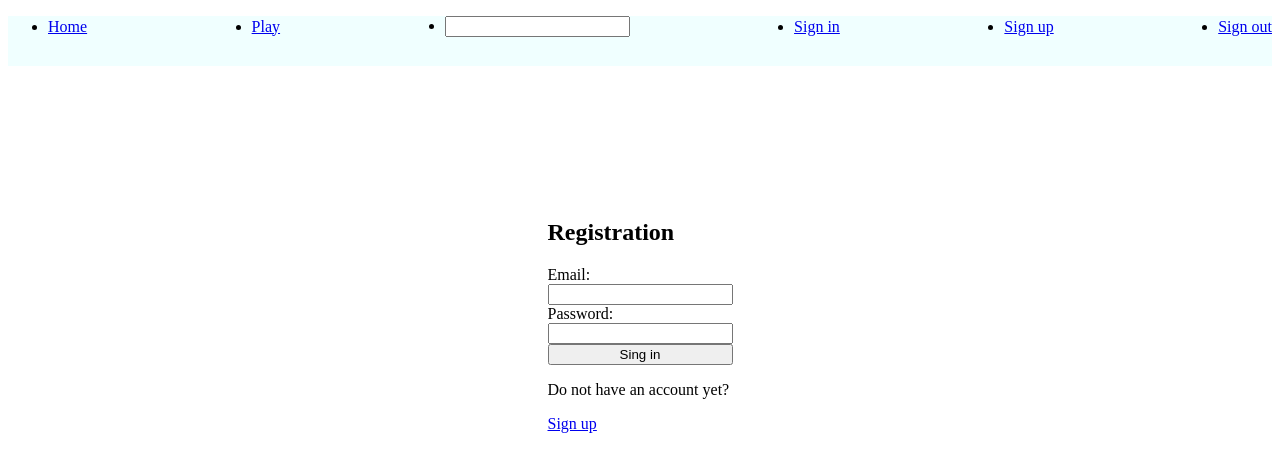
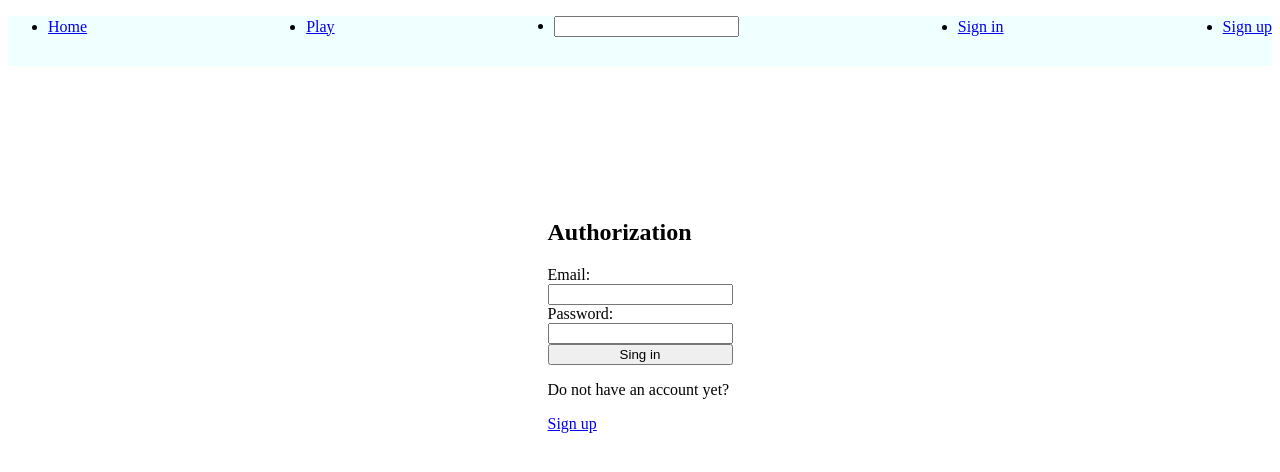
Before and after one commit to Samirox66/Langualizer_front, a React app: page /login in a window 1280 px wide. Shown: the top 472 px of the page. Built offline with nearby package versions, Linux system fonts and the light colour scheme.

Commit message:
add all functionality of authorization

```diff
--- a/src/App.tsx
+++ b/src/App.tsx
@@ -20,22 +20,8 @@ const App = () => {
             </AuthRoute>
           }
         />
-        <Route
-          path="/login"
-          element={
-            <AuthRoute>
-              <SignIn />
-            </AuthRoute>
-          }
-        />
-        <Route
-          path="/register"
-          element={
-            <AuthRoute>
-              <SignUp />
-            </AuthRoute>
-          }
-        />
+        <Route path="/login" element={<SignIn />} />
+        <Route path="/register" element={<SignUp />} />
         <Route
           path="/deck/:deckName"
           element={
--- a/src/components/AuthRoute.tsx
+++ b/src/components/AuthRoute.tsx
@@ -1,10 +1,21 @@
-import React, { Children } from 'react';
+import React, { useEffect } from 'react';
+import { useNavigate } from 'react-router-dom';
+import Learn from '../routes/Learn';
+import { useAppSelector } from '../store/hooks';
 
 interface IAuthRouteProps {
   children: React.ReactNode;
 }
 
 const AuthRoute: React.FunctionComponent<IAuthRouteProps> = ({ children }) => {
+  const email = useAppSelector((state) => state.user.email);
+  const navigate = useNavigate();
+  useEffect(() => {
+    if (email == '') {
+      navigate('/login');
+    }
+  }, []);
+
   return <>{children}</>;
 };
 
--- a/src/components/Header.tsx
+++ b/src/components/Header.tsx
@@ -1,9 +1,45 @@
 import React from 'react';
-import { Link } from 'react-router-dom';
+import { Link, useNavigate } from 'react-router-dom';
+import { useAppDispatch, useAppSelector } from '../store/hooks';
+import { userActions } from '../store/user';
 
 import './Header.scss';
 
 const Header = () => {
+  const dispatch = useAppDispatch();
+  const navigate = useNavigate();
+  const handleOnSignOutClick = (e) => {
+    e.preventDefault();
+    dispatch(userActions.signOut());
+    navigate('/login');
+  };
+  const email = useAppSelector((state) => state.user.email);
+  const userInfo =
+    email == '' ? (
+      <>
+        <li className="header__item">
+          <Link to={'/login'} className="header__home">
+            Sign in
+          </Link>
+        </li>
+        <li className="header__item">
+          <Link to={'/register'} className="header__home">
+            Sign up
+          </Link>
+        </li>
+      </>
+    ) : (
+      <>
+        <li className="header_item">
+          <p className="header_user">{email}</p>
+        </li>
+        <li className="header__item">
+          <button onClick={handleOnSignOutClick} className="header__home">
+            Sign out
+          </button>
+        </li>
+      </>
+    );
   return (
     <header className="header">
       <ul className="header__list">
@@ -13,28 +49,14 @@ const Header = () => {
           </Link>
         </li>
         <li className="header__item">
-          <Link to={'/'} className="header__home">
+          <Link to={'/play'} className="header__home">
             Play
           </Link>
         </li>
         <li className="header__item">
           <input className="header__find-deck" />
         </li>
-        <li className="header__item">
-          <Link to={'/'} className="header__home">
-            Sign in
-          </Link>
-        </li>
-        <li className="header__item">
-          <Link to={'/register'} className="header__home">
-            Sign up
-          </Link>
-        </li>
-        <li className="header__item">
-          <Link to={'/'} className="header__home">
-            Sign out
-          </Link>
-        </li>
+        {userInfo}
       </ul>
     </header>
   );
--- a/src/routes/SignIn.tsx
+++ b/src/routes/SignIn.tsx
@@ -1,25 +1,51 @@
 import React from 'react';
-import { useEffect, useState } from 'react';
-import { Link } from 'react-router-dom';
+import { useState } from 'react';
+import { Link, useNavigate } from 'react-router-dom';
 import axios from '../api/axios';
+import { useAppDispatch } from '../store/hooks';
+import { userActions } from '../store/user';
 
 import './SignIn.scss';
 
 const SignIn = () => {
+  const navigate = useNavigate();
   const [email, setEmail] = useState('');
   const [password, setPassword] = useState('');
+  const dispatch = useAppDispatch();
 
   const handleOnSubmit = (e) => {
     e.preventDefault();
     if (!email || !password) {
       return;
     }
+    axios
+      .post(
+        '/login',
+        {
+          email: email,
+          password: password,
+        },
+        {
+          headers: {
+            'Content-Type': 'application/json',
+          },
+          withCredentials: true,
+        }
+      )
+      .then((response) => {
+        dispatch(userActions.setUsernameAndEmail({ username: '', email }));
+        navigate('/');
+      })
+      .catch((error) => {
+        if (error.response) console.log(error.response.data);
+        else console.log(error);
+      });
   };
 
   return (
     <main className="sign-in">
       <section className="sign-in__container">
-        <h1 className="sing-in__title">Registration</h1>
+        <h1 className="sing-in__title">Authorization</h1>
         <form className="sign-in__form" onSubmit={handleOnSubmit}>
           <label className="sign-in__label" htmlFor="email">
             Email:
--- a/src/routes/SignUp.tsx
+++ b/src/routes/SignUp.tsx
@@ -1,14 +1,18 @@
 import React from 'react';
-import { useEffect, useState } from 'react';
-import { Link } from 'react-router-dom';
+import { useState } from 'react';
+import { Link, useNavigate } from 'react-router-dom';
 import axios from '../api/axios';
+import { useAppDispatch } from '../store/hooks';
+import { userActions } from '../store/user';
 
 import './SignUp.scss';
 
 const SignUp = () => {
+  const navigate = useNavigate();
   const [username, setUsername] = useState('');
   const [email, setEmail] = useState('');
   const [password, setPassword] = useState('');
+  const dispatch = useAppDispatch();
 
   const handleOnSubmit = (e) => {
     e.preventDefault();
@@ -30,7 +34,12 @@ const SignUp = () => {
           withCredentials: true,
         }
       )
-      .then((response) => console.log(response.data))
+      .then((response) => {
+        dispatch(
+          userActions.setUsernameAndEmail({ username: username, email: email })
+        );
+        navigate('/');
+      })
       .catch((error) => {
         if (error.response) console.log(error.response.data);
         else console.log(error);
--- a/src/store/decks.ts
+++ b/src/store/decks.ts
@@ -5,9 +5,10 @@ interface ILanguage {
   text: string;
 }
 
-interface IDecks {
+interface IDeck {
   name: string;
   phrases: Array<Array<ILanguage>>;
+  id: string;
 }
 
 interface INewDeckAction {
@@ -40,10 +41,14 @@ interface IChangeAction {
 
 const decksSlice = createSlice({
   name: 'decks',
-  initialState: Array<IDecks>,
+  initialState: Array<IDeck>,
   reducers: {
     addNewDeck(state, action: INewDeckAction) {
-      state.push({ name: action.payload, phrases: [] });
+      state.push({
+        name: action.payload,
+        phrases: [],
+        id: String(state.length + 1),
+      });
     },
     addNewLang(state, action: INewLangAction) {
       state
--- a/src/store/store.ts
+++ b/src/store/store.ts
@@ -1,9 +1,11 @@
 import { configureStore } from '@reduxjs/toolkit';
 import decksSlice from './decks';
+import userSlice from './user';
 
 const store = configureStore({
   reducer: {
     decks: decksSlice.reducer,
+    user: userSlice.reducer,
   },
 });
 
--- /dev/null
+++ b/src/store/user.ts
@@ -0,0 +1,37 @@
+import { createSlice } from '@reduxjs/toolkit';
+
+interface IUser {
+  username: string;
+  email: string;
+}
+
+interface ISetUsernameAndEmailAction {
+  payload: {
+    username: string;
+    email: string;
+  };
+  type: string;
+}
+
+const initialState: IUser = {
+  username: '',
+  email: '',
+};
+
+const userSlice = createSlice({
+  name: 'user',
+  initialState,
+  reducers: {
+    setUsernameAndEmail(state, action: ISetUsernameAndEmailAction) {
+      state.email = action.payload.email;
+      state.username = action.payload.username;
+    },
+    signOut(state) {
+      state.email = '';
+      state.username = '';
+    },
+  },
+});
+
+export const userActions = userSlice.actions;
+export default userSlice;
```
